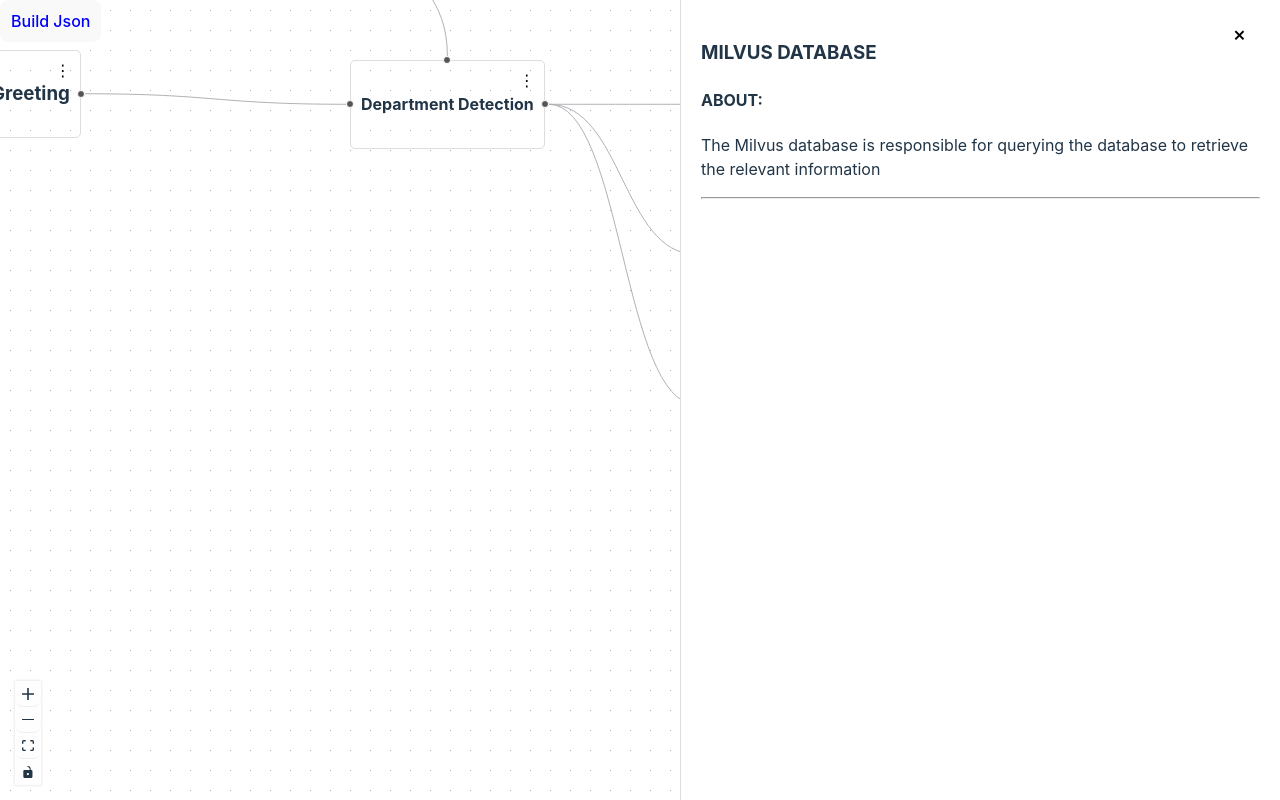
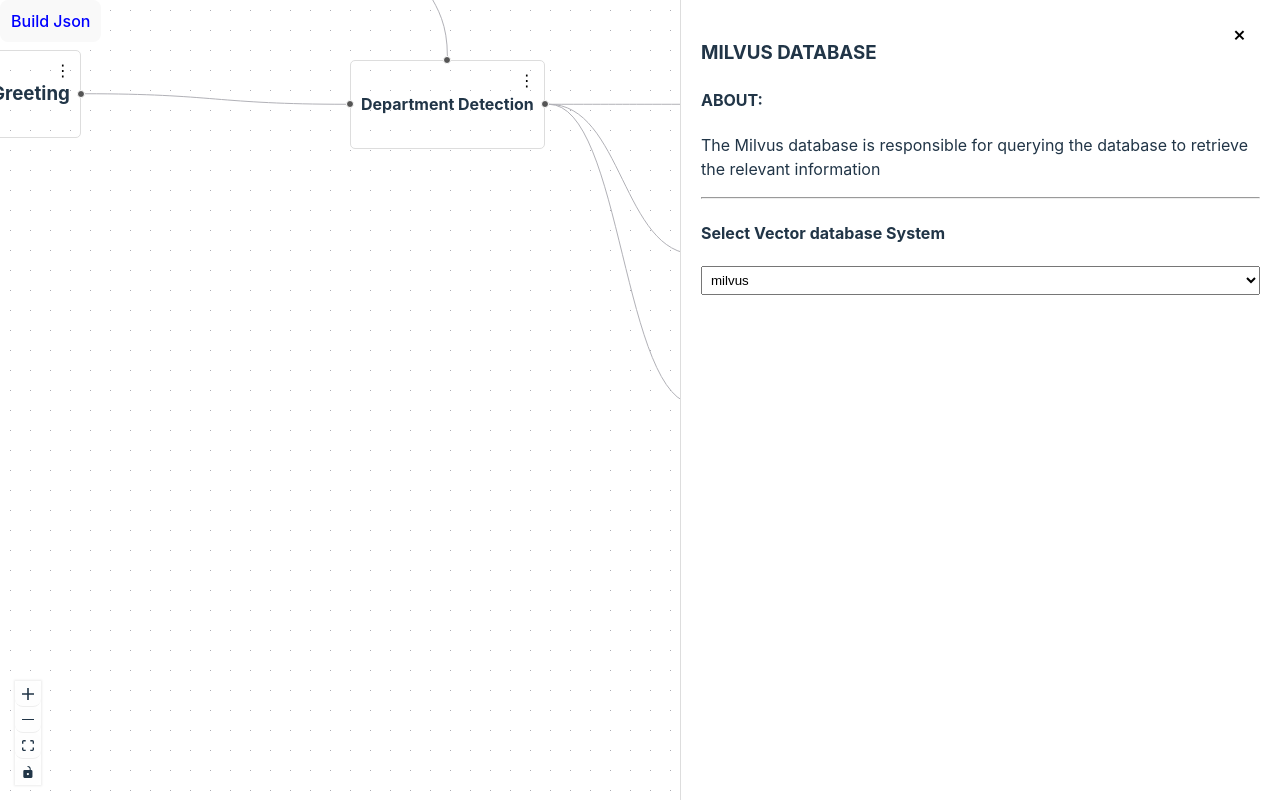
Before and after one commit to BhuvanNetAnalytiks/ChatBot_ReactFlow, a React (Vite) app: page / in a window 1280 px wide. Both pictures are taken after a click on the element 1000 px from the left and 101 px from the top of the page. Built offline with nearby package versions, Linux system fonts and the light colour scheme.

Commit message:
Changed the vector db

```diff
--- a/src/assets/nodes/milvusDb.jsx
+++ b/src/assets/nodes/milvusDb.jsx
@@ -13,12 +13,7 @@
   return (
     <div style={{ padding: 10, border: '1px solid #ddd', borderRadius: 5 }}>
       <h4>VectorDatabase</h4>
-      <label>
-        Select vector database:{' '}
-        <select value={data.selected || 'milvus'} onChange={handleChange}>
-          <option value="milvus">Milvus</option>
-        </select>
-      </label>
+      <p>Selected vectorDb : {data.selected}</p>
       <NodeOptions id={data.id} onOptions={data.onOptions} />
       <Handle
         type="target" // This handle is for incoming connections
--- a/src/assets/nodes/sidebar.jsx
+++ b/src/assets/nodes/sidebar.jsx
@@ -18,6 +18,7 @@
     const [greetingInput, setGreetingInput] = useState('');
     const [newDepartment, setNewDepartment] = useState('');
     const [ticketingSelected, setTicketingSelected] = useState('');
+    const [vectordatabseSelected, setVectordatabseSelected] = useState('');
     const [authSelected, setAuthSelected] = useState('');
     const [departments, setDepartments] = useState([]); // Add local state for departments
 
@@ -28,6 +29,7 @@
             setNewDepartment(selectedNode.data?.newDepartment || '');
             setTicketingSelected(selectedNode.data?.selected || 'ServiceNow');
             setAuthSelected(selectedNode.data?.selected || 'Azure');
+            setVectordatabseSelected(selectedNode.data?.selected || 'Milvus');
             setDepartments(selectedNode.data?.departments || []); // Sync departments
         }
     }, [selectedNode]);
@@ -49,6 +51,12 @@
     const handleTicketingChange = (e) => {
         const value = e.target.value;
         setTicketingSelected(value);
+        updateNodeData(selectedNode.id, { selected: value });
+    };
+
+    const handleVectordatabseChange = (e) => {
+        const value = e.target.value;
+        setVectordatabseSelected(value);
         updateNodeData(selectedNode.id, { selected: value });
     };
 
@@ -170,6 +178,21 @@
                                     </select>
                                 </div>
                             )}
+
+                            {selectedNode.type === 'MilvusDatabaseNode' && (
+                                <div>
+                                    <h4>Select Vector database System</h4>
+                                    <select
+                                        value={vectordatabseSelected}
+                                        onChange={handleVectordatabseChange}
+                                        style={{ width: '100%', padding: '5px' }}
+                                    >
+                                        <option value="Milvus">milvus</option>
+                                        <option value="Faiss">faiss</option>
+                                    </select>
+                                </div>
+                            )}
+
                         </>
                     ) : (
                         <p>Select a node to view details</p>
```
Lines whose indentation alone changed are shown as unchanged.
